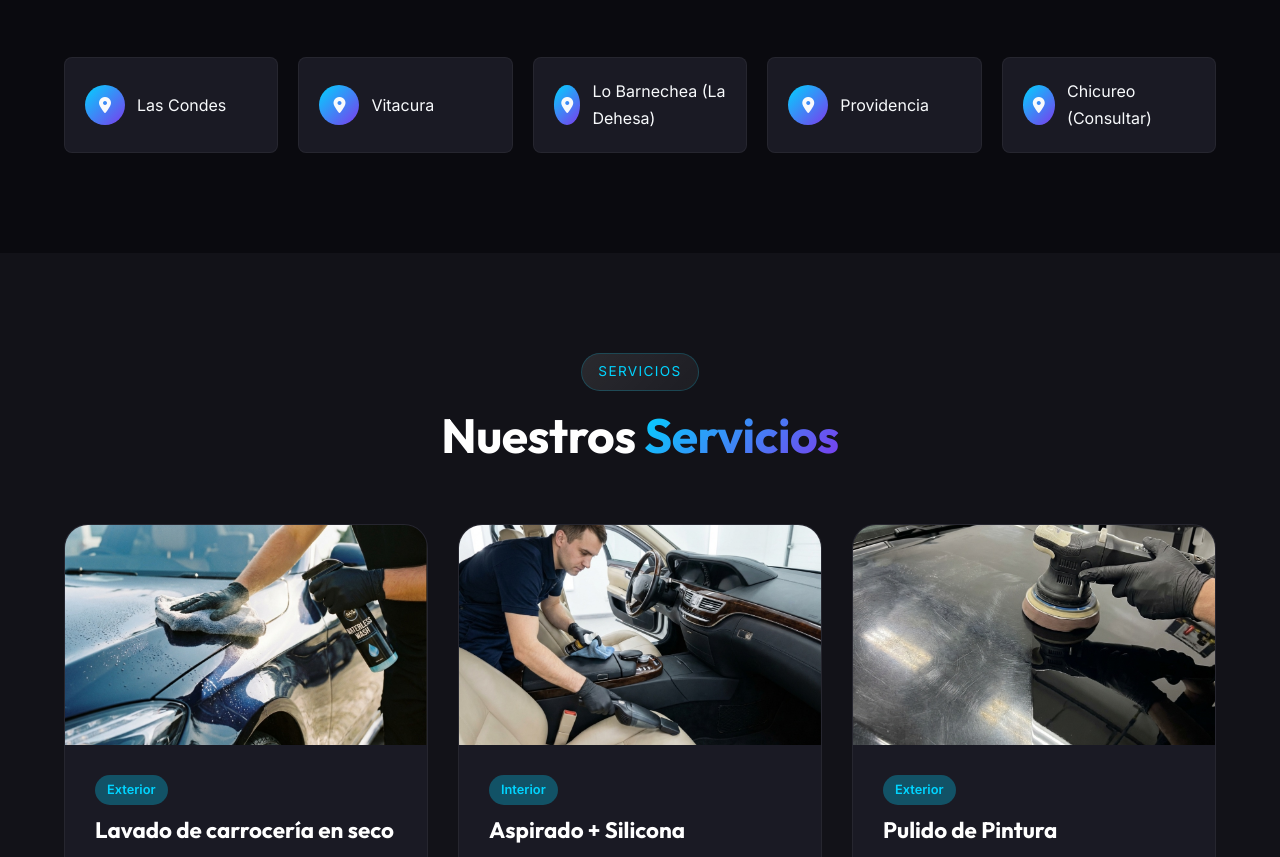
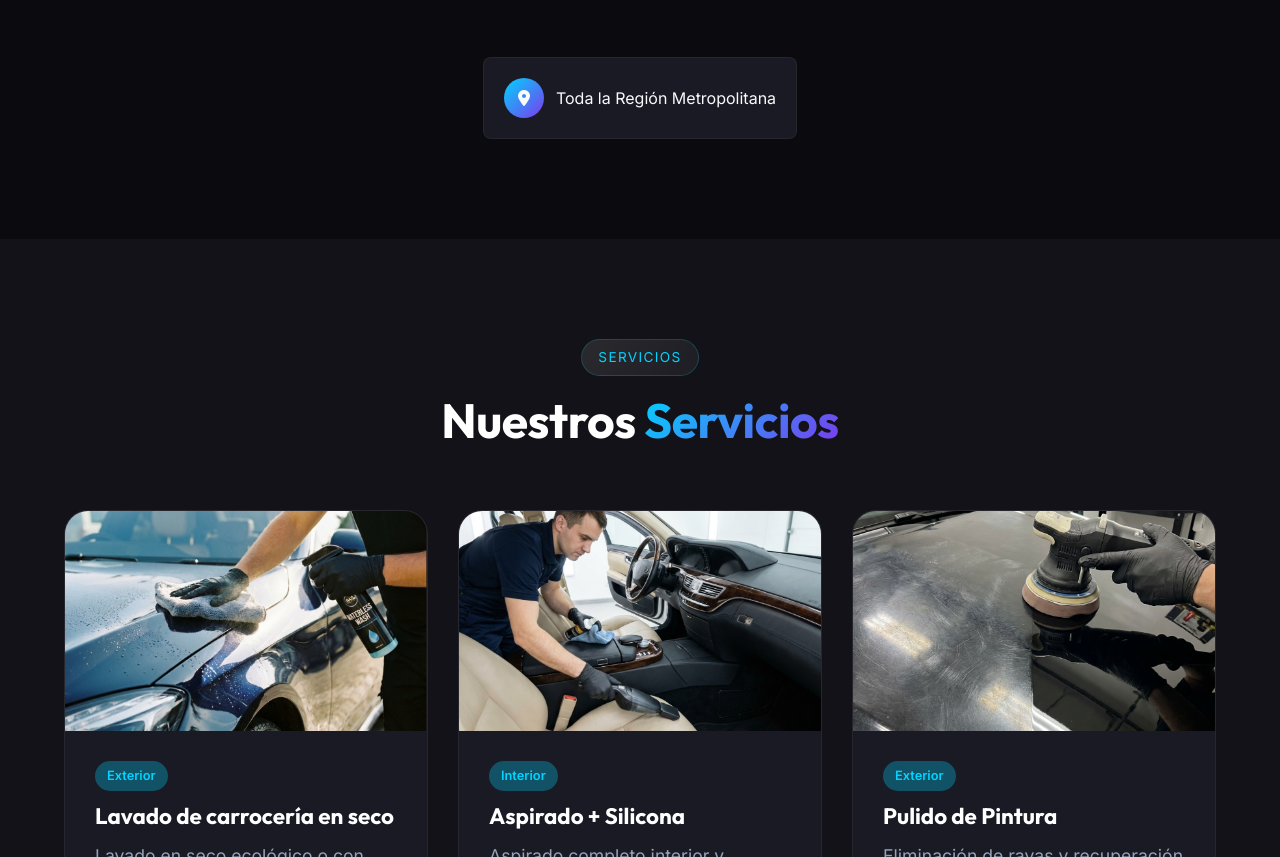
Before and after one commit to benjaminschneiderguzman-max/smartcarwash, a plain HTML site: page smartcarwash-main/domicilio.html in a window 1280 px wide. Shown: the part 1147-2004 px from the top of the page. Drawn offline with Linux system fonts and the light colour scheme; files whose address does not match are found by name.

Commit message:
Eliminar comunas individuales y dejar solo Región Metropolitana

```diff
--- a/smartcarwash-main/domicilio.html
+++ b/smartcarwash-main/domicilio.html
@@ -59,23 +59,10 @@
                 <p class="section-subtitle">Nuestro móvil de estética automotriz está equipado con autonomía de agua y
                     electricidad para operar en:</p>
             </div>
-            <div class="coverage-list">
+            <div class="coverage-list" style="display: flex; justify-content: center;">
                 <div class="coverage-item reveal">
-                    <div class="coverage-icon"><i class="fas fa-map-marker-alt"></i></div><span>Las Condes</span>
-                </div>
-                <div class="coverage-item reveal">
-                    <div class="coverage-icon"><i class="fas fa-map-marker-alt"></i></div><span>Vitacura</span>
-                </div>
-                <div class="coverage-item reveal">
-                    <div class="coverage-icon"><i class="fas fa-map-marker-alt"></i></div><span>Lo Barnechea (La
-                        Dehesa)</span>
-                </div>
-                <div class="coverage-item reveal">
-                    <div class="coverage-icon"><i class="fas fa-map-marker-alt"></i></div><span>Providencia</span>
-                </div>
-                <div class="coverage-item reveal">
-                    <div class="coverage-icon"><i class="fas fa-map-marker-alt"></i></div><span>Chicureo
-                        (Consultar)</span>
+                    <div class="coverage-icon"><i class="fas fa-map-marker-alt"></i></div><span>Toda la Región
+                        Metropolitana</span>
                 </div>
             </div>
         </div>
```
